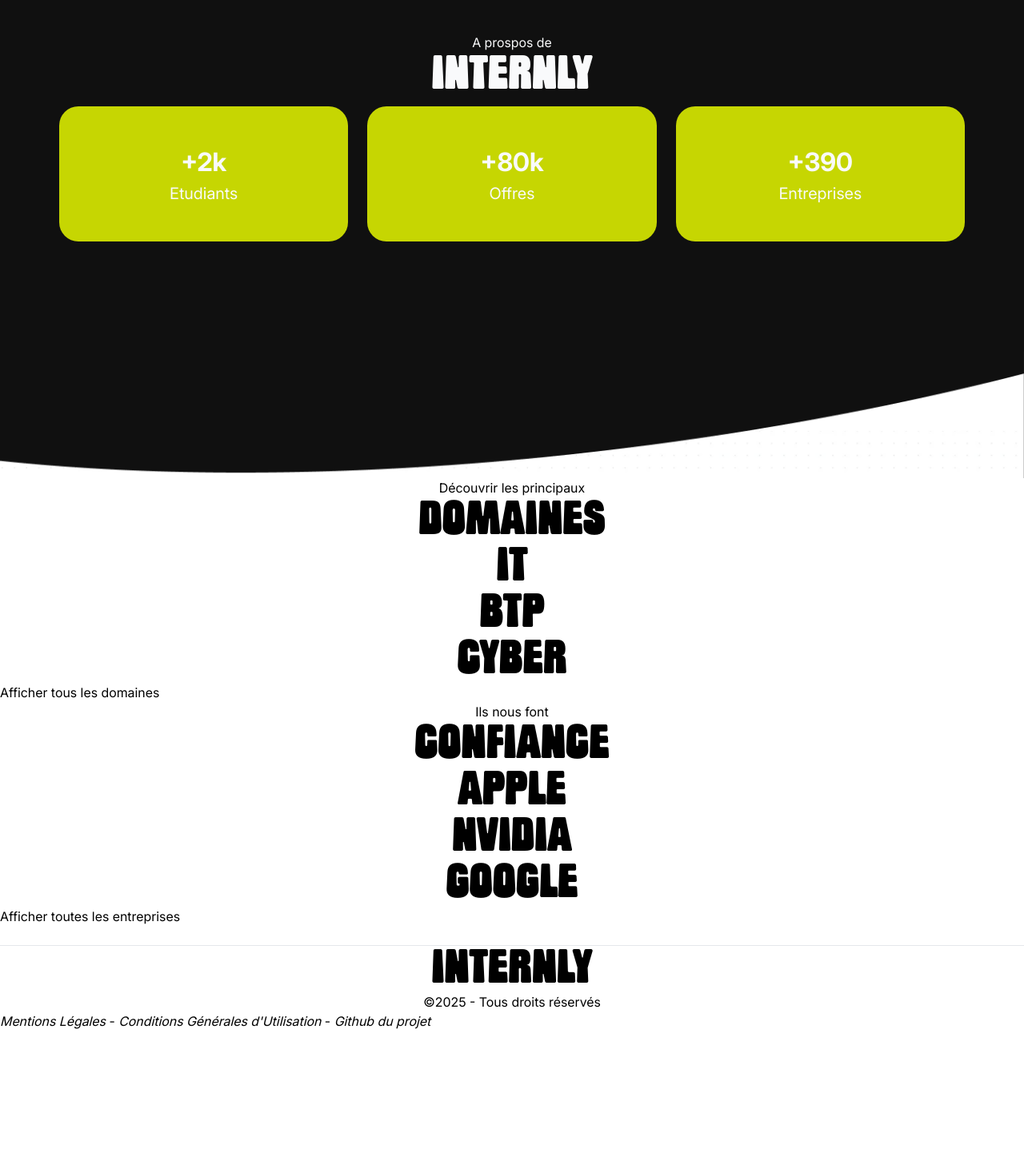
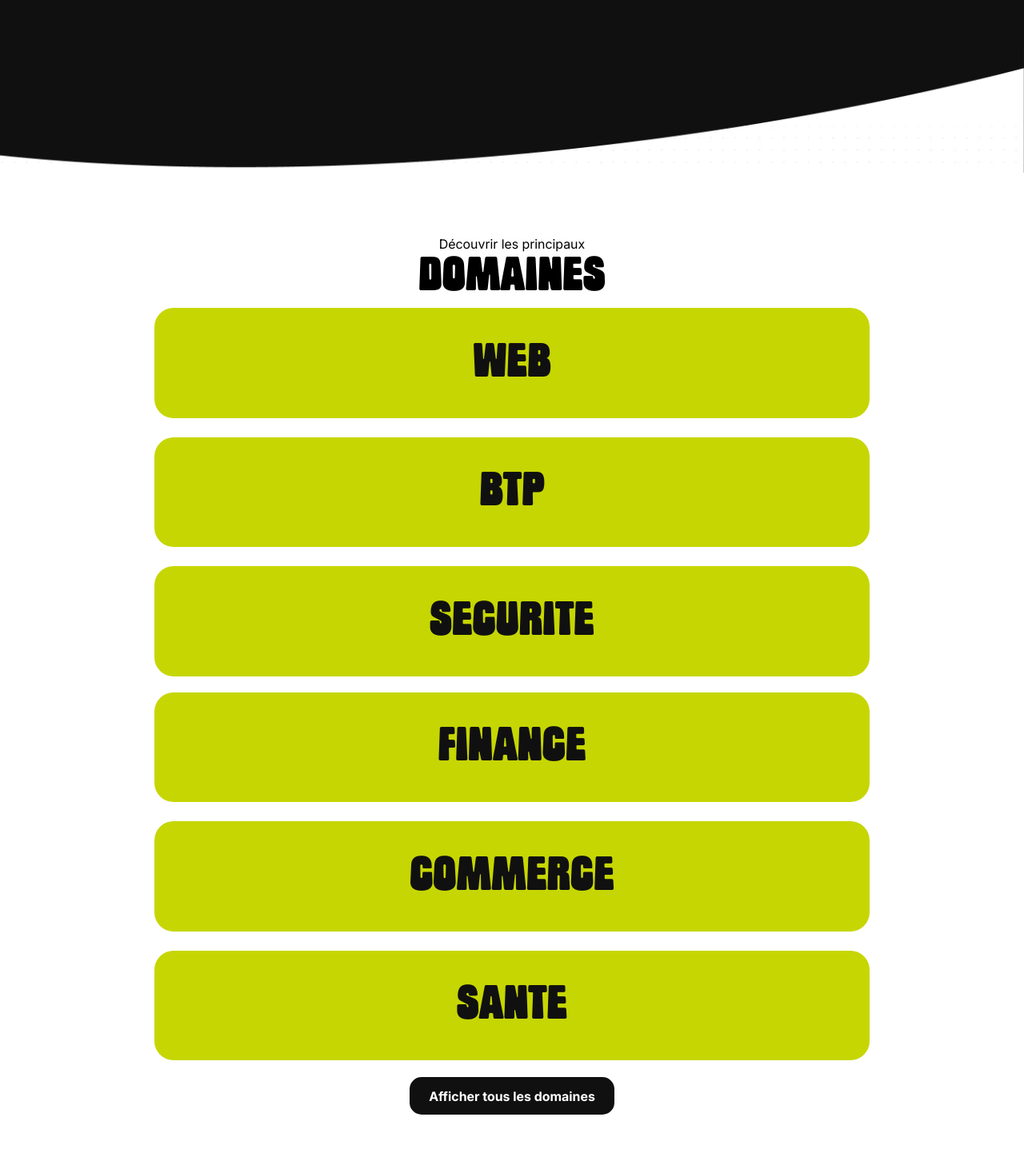
Before and after one commit to betasown/GR6-Internly_frontend, a Next.js app in the folder internly/: page / in a window 1280 px wide. Shown: the part 760-2202 px from the top of the page at 80% size. Before the commit the page ends 2049 px from the top, so only its background shows below. Built offline with nearby package versions, Linux system fonts and the light colour scheme.

Commit message:
feat: ajout de nouveaux séparateurs et amélioration du style des composants de la page d'accueil

```diff
--- a/internly/src/app/globals.css
+++ b/internly/src/app/globals.css
@@ -122,7 +122,7 @@ a.connect-btn:hover {
   height: 60px;
 }
 
-.Titre {
+.title {
   text-align: center;
   font-family: "BN-Reebox";
   font-size: 60px;
@@ -132,7 +132,7 @@ a.connect-btn:hover {
 
 }
 
-.Paragraphe {
+.paragraphe {
   font-family: 'Inter', sans-serif;
   font-weight: 400;
   font-size: 1rem;
@@ -140,13 +140,26 @@ a.connect-btn:hover {
   text-align: center;
 }
 
- .HP_STRAT1-APropos {
+.container-cta {
+  display: flex;
+  justify-content: center;
+  align-items: center;
+  margin-top: 1%;
+}
+
+
+
+/*_____________________________________________________________________________________________*/
+/*                                      Slides container                                       */
+/*_____________________________________________________________________________________________*/
+
+ .slide-statistiques-container {
   background: var(--black);
   color: var(--white);
   width: 100%;
 
   padding: 5%;
-  padding-bottom: 10%;
+  padding-bottom: 7%;
   position: relative;
   display: flex;
   flex-direction: column;
@@ -155,6 +168,18 @@ a.connect-btn:hover {
   overflow: hidden;
 }
 
+.slide-domaines-container {
+  padding: 6%;
+  padding-bottom: 3%;
+}
+
+footer {
+  background: var(--black);
+  color: var(--white);
+  text-align: center;
+  font-size: 0.8rem;
+  padding-bottom: 2%;
+}
 
 /*_____________________________________________________________________________________________*/
 /*                                         Home Page                                           */
@@ -181,12 +206,22 @@ a.connect-btn:hover {
 
 /*_____________________________________________________________________________________________*/
 
+.container-cards-container {
+  display: flex;
+  flex-direction: column;
+  justify-content: center;
+  align-items: center;
+  padding-left: 5%;
+  padding-right: 5%;
+}
+
 .about-container {
   background-color: var(--black);
   padding: 48px 16px;
 }
 
 .cards-container {
+  color: var(--black);
   padding: 10px;
   width: 100%;
   margin: 0 auto;
@@ -224,7 +259,7 @@ a.connect-btn:hover {
 /*                                         RESPONSIVE                                          */
 /*_____________________________________________________________________________________________*/
 
-@media (max-width: 768px) {
+@media (max-width: 1340px) {
   body{
     justify-content: center;
 
@@ -268,14 +303,25 @@ a.connect-btn:hover {
 
   .cards-container {
     flex-direction: column;
+    font-size: 1rem;
     width: 100%;
     display: flex;
     gap: 24px;
-    padding-top: 5%;
+    align-items: center;
+  }
+
+  .container-cards-container {
+    display: flex;
+    flex-direction: column;
+    justify-content: center;
     align-items: center;
   }
 
   .info-card {
     width: 90%;
   }
+
+  .sub-mobile {
+    display: none;
+  }
 }
--- a/internly/src/app/layout.js
+++ b/internly/src/app/layout.js
@@ -28,8 +28,8 @@ export default function RootLayout({ children }) {
             <nav className="navbar-desktop-only">
               <div className="nav-right">
                 <a href="/">Accueil</a>
-                <a href="/entreprises">Nos partenaires</a>
-                <a href="/offres">Trouver un stage</a>
+                <a href="/entreprises">Partenaires</a>
+                <a href="/offres">Offres</a>
                 <a href="/inscription" >S'inscrire</a>
                 <a href="/connexion" className="connect-btn">Se connecter</a>
               </div>
@@ -41,9 +41,8 @@ export default function RootLayout({ children }) {
 
           <footer>
             <br/>
-            <hr/>
-            <h1 className="Titre">Internly</h1>
-            <p className="Paragraphe">&copy;2025 - Tous droits réservés</p>
+            <h1 className="title">Internly</h1>
+            <p className="paragraphe">&copy;2025 - Tous droits réservés</p>
             <em><a href="/MentionsLegales">Mentions Légales</a></em>&nbsp;-&nbsp;
             <em><a href="/CGU">Conditions Générales d'Utilisation</a></em>&nbsp;-&nbsp;
             <em><a href="/">Github du projet</a></em>
--- a/internly/src/app/page.js
+++ b/internly/src/app/page.js
@@ -8,6 +8,7 @@ export default function Home() {
       /*                            STRAT - FIRST PICS                       */
       /*_____________________________________________________________________*/
       }
+
       <img className="hero-image" src="/Assets/hero-image.png"/>
 
       {
@@ -15,89 +16,63 @@ export default function Home() {
       /*                            STRAT - A PROPOS                         */
       /*_____________________________________________________________________*/
       }
-      <div className="HP_STRAT1-APropos">
-
+      <div className="slide-statistiques-container">
         <p className="Paragraphe">A prospos de</p>
-        <h1 className="Titre">Internly</h1>
+        <h1 className="title">Internly</h1>
 
         <div className="cards-container">
           <div className="info-card">
-            <div className="number">+2k</div>
-            <div className="text">Etudiants</div>
+            <div className="title">+2k</div>
+            <div className="Text">Etudiants</div>
           </div>
 
           <div className="info-card">
-            <div className="number">+80k</div>
-            <div className="text">Offres</div>
+            <div className="title">+80k</div>
+            <div className="Text">Offres</div>
           </div>
 
           <div className="info-card">
-            <div className="number">+390</div>
-            <div className="text">Entreprises</div>
+            <div className="title">+390</div>
+            <div className="Text">Entreprises</div>
           </div>
         </div>
       </div>
-      <img className="assets" src="/Assets/hero-separateur.png"/>
+
+      <img className="assets" src="/Assets/separateur-b2w.png"/>
 
       {
       /*_____________________________________________________________________*/
       /*                            STRAT - DOMAINES                         */
       /*_____________________________________________________________________*/
       }
-      <p className="Paragraphe">Découvrir les principaux</p>
-      <h1 className="Titre">Domaines</h1>
+      <div className="slide-domaines-container">
+        <p className="paragraphe">Découvrir les principaux</p>
+        <h1 className="title">Domaines</h1>
 
-      <div className="HP-TrapezContainer">
-
-        <div className="HP-Trapez_v2">
-          <h1 className="Titre"></h1>
+        <div className="container-cards-container">
+          <div className="cards-container">
+            <div className="info-card"><div className="title">Web</div></div>
+            <div className="info-card"><div className="title">BTP</div></div>
+            <div className="info-card"><div className="title">Sécurité</div></div>
+          </div>
+          <div className="cards-container">
+            <div className="info-card"><div className="title">Finance </div></div>
+            <div className="info-card"><div className="title">Commerce </div></div>
+            <div className="info-card"><div className="title">Santé</div></div>
+          </div>
+          <div className="cards-container sub-mobile">
+            <div className="info-card"><div className="title">Design</div></div>
+            <div className="info-card"><div className="title">Data</div></div>
+            <div className="info-card"><div className="title">Louistiti</div></div>
+          </div>
         </div>
 
-        <div className="HP-ContentTrapez_v1">
-          <h1 className="Titre">IT</h1>
-        </div>
-
-        <div className="HP-ContentTrapez_v2">
-          <h1 className="Titre">BTP</h1>
-        </div>
-
-        <div className="HP-ContentTrapez_v1">
-          <h1 className="Titre">Cyber</h1>
-        </div>
-
-        <div className="HP-Trapez_v2">
-          <h1 className="Titre"></h1>
+        <div className="container-cta">
+          <a className="connect-btn" href="/" title="Découvrir les domaines">Afficher tous les domaines</a>
         </div>
       </div>
 
-      <a href="/" title="Découvrir les domaines">Afficher tous les domaines</a>
-
-
-      {
-      /*_____________________________________________________________________*/
-      /*                          STRAT - ENTREPRISES                        */
-      /*_____________________________________________________________________*/
-      }
-
-      <p className="Paragraphe">Ils nous font</p>
-      <h1 className="Titre">Confiance</h1>
-
-      <div className="HP-TrapezContainer">
-        <div className="HP-ContentTrapez_v1">
-          <h1 className="Titre">Apple</h1>
-        </div>
-
-        <div className="HP-ContentTrapez_v2">
-          <h1 className="Titre">Nvidia</h1>
-        </div>
-
-        <div className="HP-ContentTrapez_v1">
-          <h1 className="Titre">Google</h1>
-        </div>
-      </div>
-
-      <a href="/" title="Découvrir les entreprises">Afficher toutes les entreprises</a>
-
+      <img className="assets" src="/Assets/separateur-w2b.png"/>
 
     </div>
   );
```
Also changed, not shown: internly/public/Assets/separateur-b2w.png (renamed from internly/public/Assets/hero-separateur.png), internly/public/Assets/separateur-w2b.png (added).
